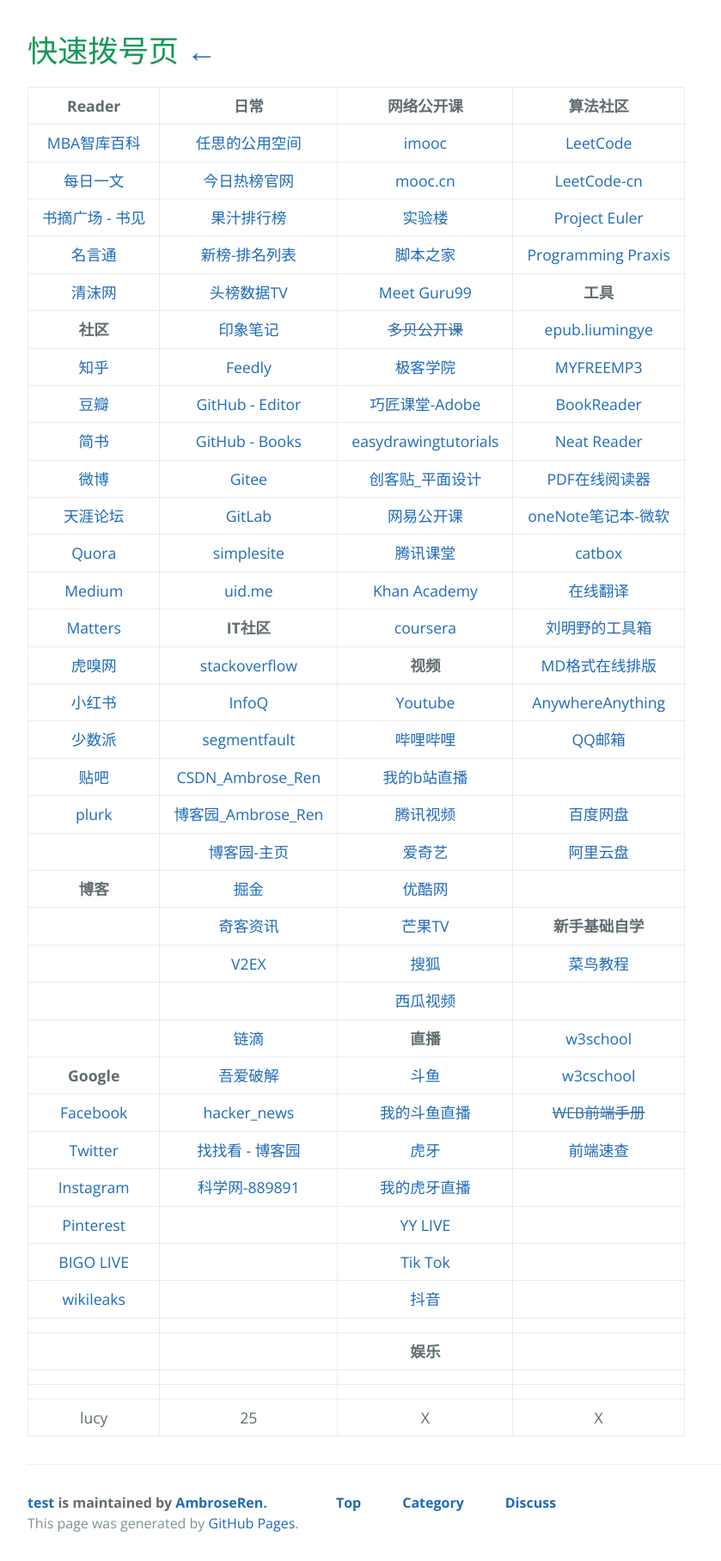
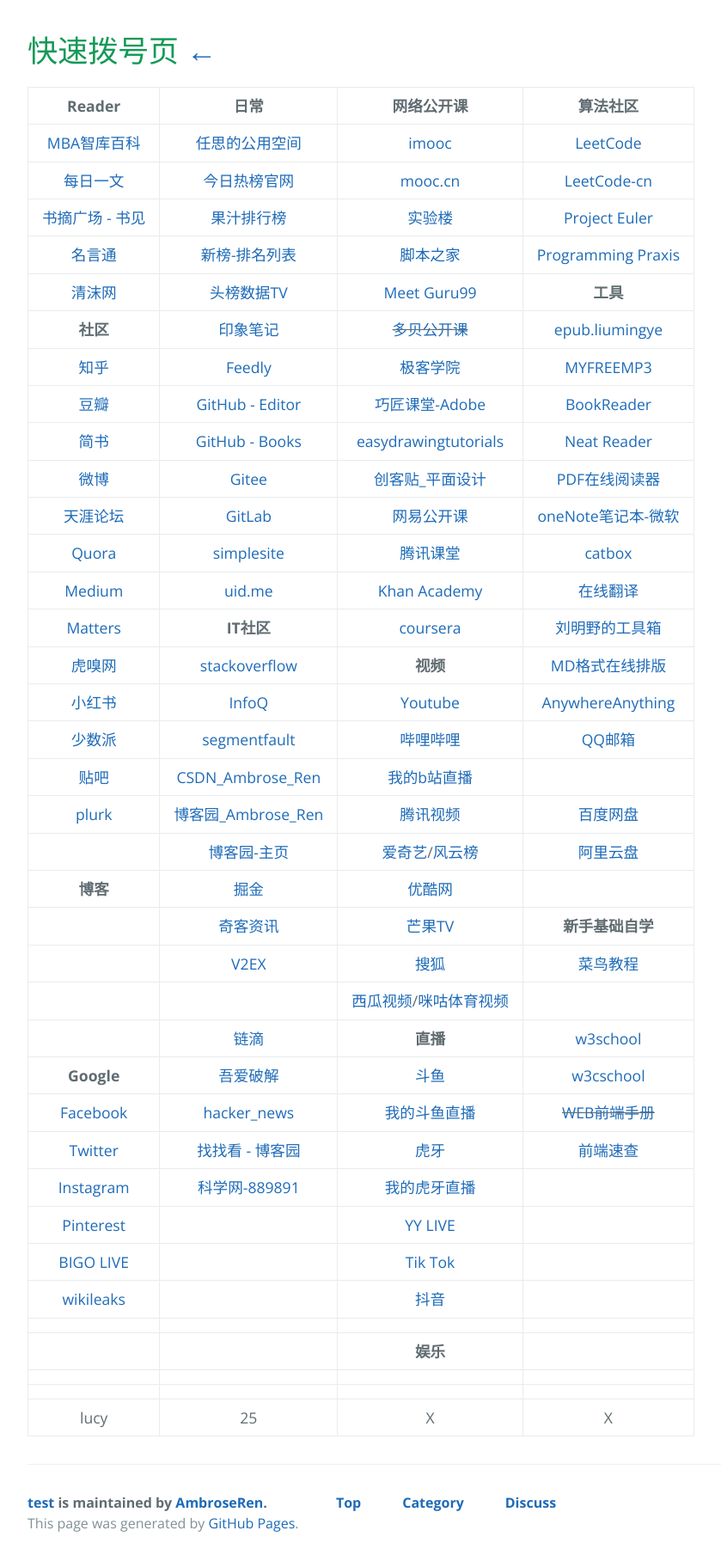
Before and after one commit to AmbroseRen/test, a Jekyll site: the page built from navigation.md, in a window 1280 px wide. Shown: the whole page at 86% size, without its empty margins (192-1031 px from the left). Built offline with Jekyll 4.4.1, drawn with Linux system fonts in a browser that asks for light colours; our own code applies the rules of GitHub Pages for plain Markdown files; the repository's description, which GitHub fills in, is left out.

Commit message:
Update navigation.md

```diff
--- a/navigation.md
+++ b/navigation.md
@@ -21,11 +21,11 @@
 | [少数派](https://sspai.com/) | [segmentfault](https://segmentfault.com/u/ambroseren/users/following) | [哔哩哔哩](https://space.bilibili.com/352834482/fans/follow) | [QQ邮箱](https://mail.qq.com/) |
 | [贴吧](https://tieba.baidu.com/index.html) | [CSDN_Ambrose_Ren](https://blog.csdn.net/Ambrose_Ren) | [我的b站直播](https://live.bilibili.com/22653502) | []() |
 | [plurk](https://www.plurk.com/AmbroseRenCN) | [博客园_Ambrose_Ren](https://www.cnblogs.com/rensi/) | [腾讯视频](https://v.qq.com/biu/u/playlist) | [百度网盘](https://pan.baidu.com/disk/home) |
-| []() | [博客园-主页](https://home.cnblogs.com/u/rensi/) | [爱奇艺](https://www.iqiyi.com/u/fav) | [阿里云盘](https://www.aliyundrive.com/drive/) |
+| []() | [博客园-主页](https://home.cnblogs.com/u/rensi/) | [爱奇艺](https://www.iqiyi.com/u/fav)/[风云榜](https://www.iqiyi.com/ranks1/home) | [阿里云盘](https://www.aliyundrive.com/drive/) |
 | __博客__ | [掘金](https://juejin.cn/) | [优酷网](https://user.youku.com/page/usc/fav?theme=) | []() |
 | []() | [奇客资讯](https://www.solidot.org/) | [芒果TV](https://i.mgtv.com/my/looklist) | __新手基础自学__ |
 | []() | [V2EX](https://www.v2ex.com/?tab=tech) | [搜狐](https://my.tv.sohu.com/i/bookmark) | [菜鸟教程](https://www.runoob.com/) |
-| []() | []() | [西瓜视频](https://www.ixigua.com/my/favorite) | []() |
+| []() | []() | [西瓜视频](https://www.ixigua.com/my/favorite)/[咪咕体育视频](https://www.miguvideo.com/mgs/website/prd/personalCenter.html#/collect) | []() |
 | []() | [链滴](https://ld246.com/) | __直播__ | [w3school](https://www.w3school.com.cn/) |
 | __Google__ | [吾爱破解](https://www.52pojie.cn/) | [斗鱼](https://www.douyu.com/directory/myFollow) | [w3cschool](https://www.w3cschool.cn/) |
 | [Facebook](https://www.facebook.com/) | [hacker_news](https://news.ycombinator.com/) | [我的斗鱼直播](https://www.douyu.com/10150268) | ~~[WEB前端手册](#)~~ |
```
